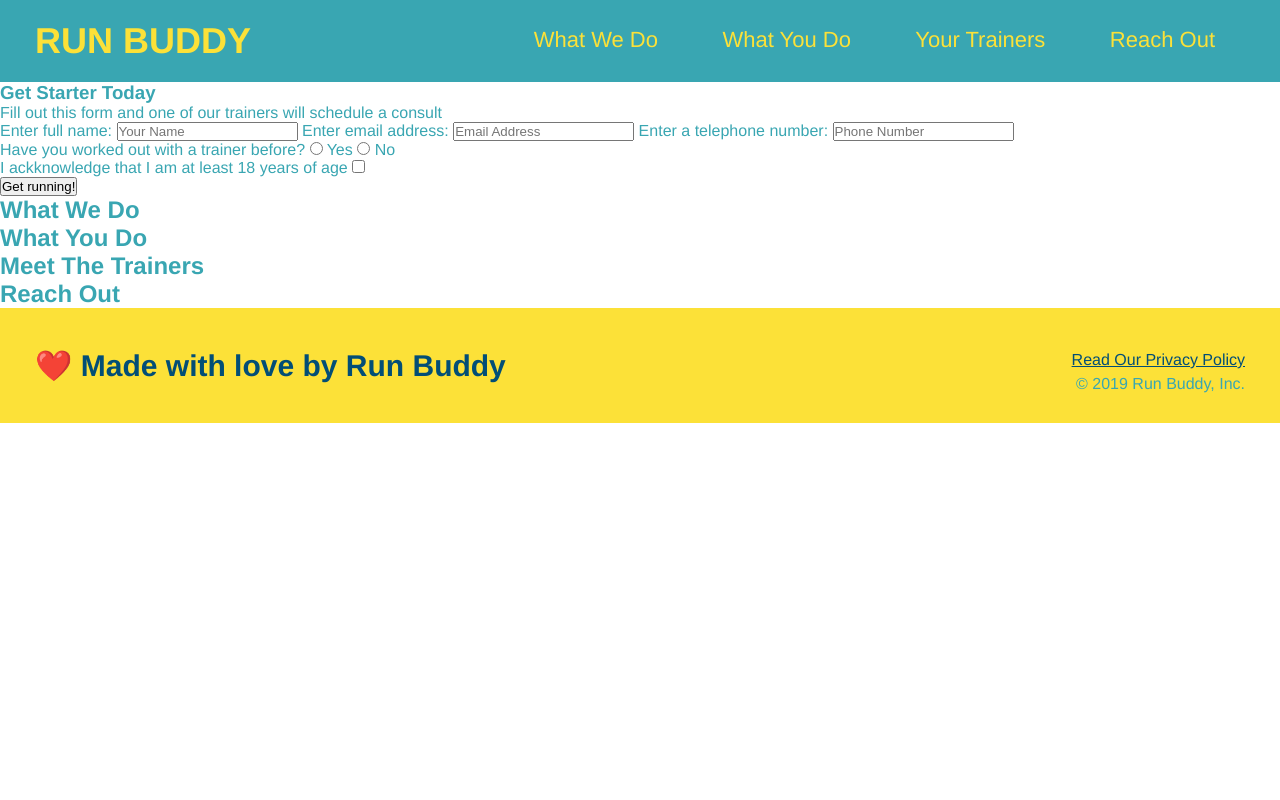
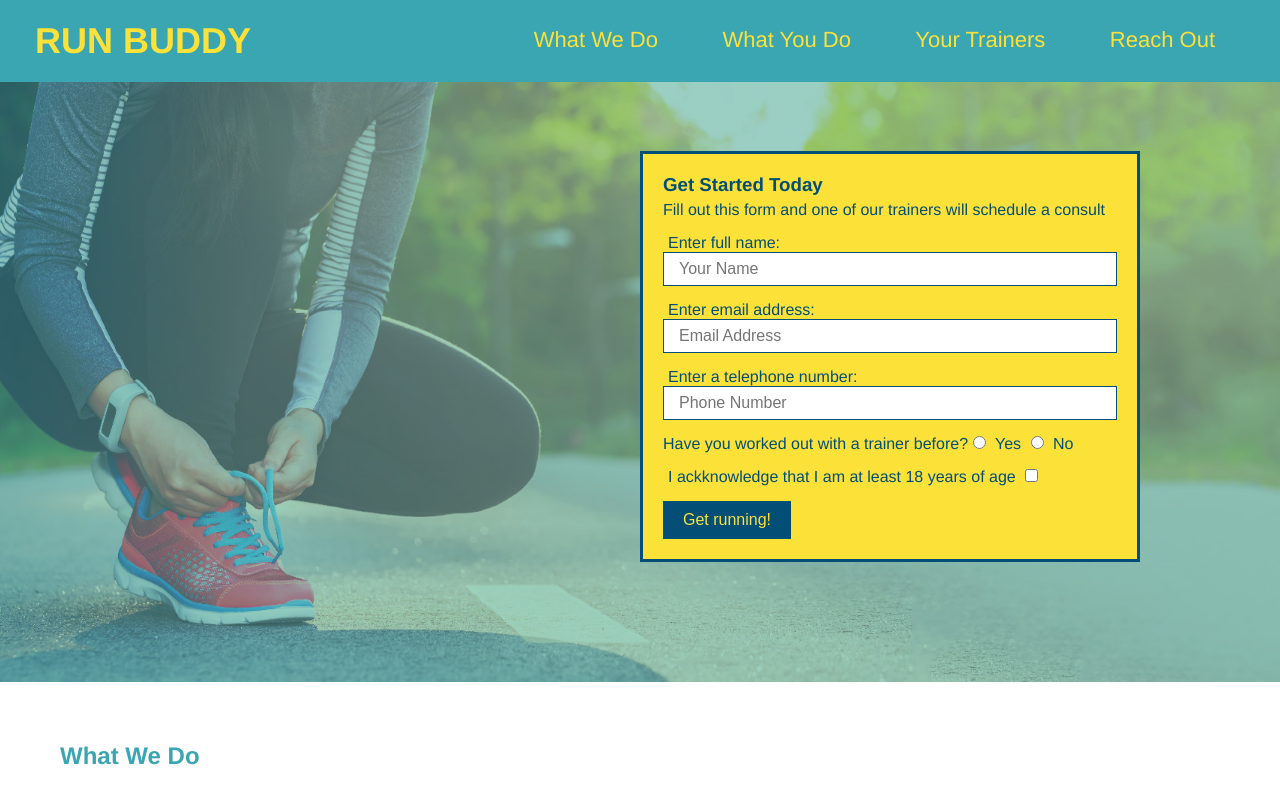
Before and after one commit to TuckerJay/Run-Buddy, a plain HTML site: page index.html in a window 1280 px wide. Shown: the top 800 px of the page. Drawn offline with Linux system fonts and the light colour scheme.

Commit message:
Fancy Jumbotron

```diff
--- a/assets/css/style.css
+++ b/assets/css/style.css
@@ -120,3 +120,106 @@ footer a {
     color: #024e76;
 
 }
+
+
+section {
+
+    padding: 60px;
+
+}
+
+/* Hero Style Starter */
+
+.jumbotron {
+
+    background-image: url("../images/hero-bg.jpeg");
+
+    height: 600px;
+
+    background-size: cover;
+
+    background-position: center;
+
+    position: relative;
+
+}
+
+
+.jumbo-form {
+
+    background-color: #fce138;
+
+    padding: 20px;
+
+    width: 500px;
+
+    color: #024e76;
+
+    border-style: solid;
+
+    border-width: 3px;
+
+    border-color: #024e76;
+
+    position: absolute;
+
+    bottom: 120px;
+
+    right: 140px;
+
+}
+
+
+.jumbo-form h3 {
+
+    margin: 0;
+
+}
+
+
+.jumbo-form p {
+
+    margin: 5px 0 15px 0;
+
+}
+
+
+.form-input {
+
+    border: 1px solid #024e76;
+
+    display: block;
+
+    padding: 7px 15px;
+
+    font-size: 16px;
+
+    color: #024e76;
+
+    width: 100%;
+
+    margin-bottom: 15px;
+
+}
+
+
+.jumbo-form label {
+
+    margin: 0 5px;
+
+}
+
+
+.jumbo-form button {
+
+    color: #fce138;
+
+    background-color: #024e76;
+
+    border: none;
+
+    padding: 10px 20px;
+
+    font-size: 16px;
+
+}
--- a/index.html
+++ b/index.html
@@ -64,11 +64,11 @@
 
     <!--jumbotron-->
 
-    <section>
+    <section class="jumbotron">
 
-        <div>
+        <div class="jumbo-form">
 
-            <h3>Get Starter Today</h3>
+            <h3>Get Started Today</h3>
 
             <p>Fill out this form and one of our trainers will schedule a consult</p>
 
@@ -78,15 +78,17 @@
 
                 <label for="name">Enter full name:</label>
 
-                <input type="text" placeholder="Your Name" name="name" id="name" />
+                <input type="text" placeholder="Your Name" name="name" id="name" class="form-input"/>
+
 
                 <label for="email">Enter email address:</label>
 
-                <input type="email" placeholder="Email Address" name="email" id="email" />
+                <input type="email" placeholder="Email Address" name="email" id="email" class="form-input"/>
+
 
                 <label for="phone">Enter a telephone number:</label>
 
-                <input type="tel" placeholder="Phone Number" name="phone" id="phone"/>
+                <input type="tel" placeholder="Phone Number" name="phone" id="phone" class="form-input"/>
 
                 <p>
 
```
Also changed, not shown: assets/images/hero-bg.jpeg (added).
